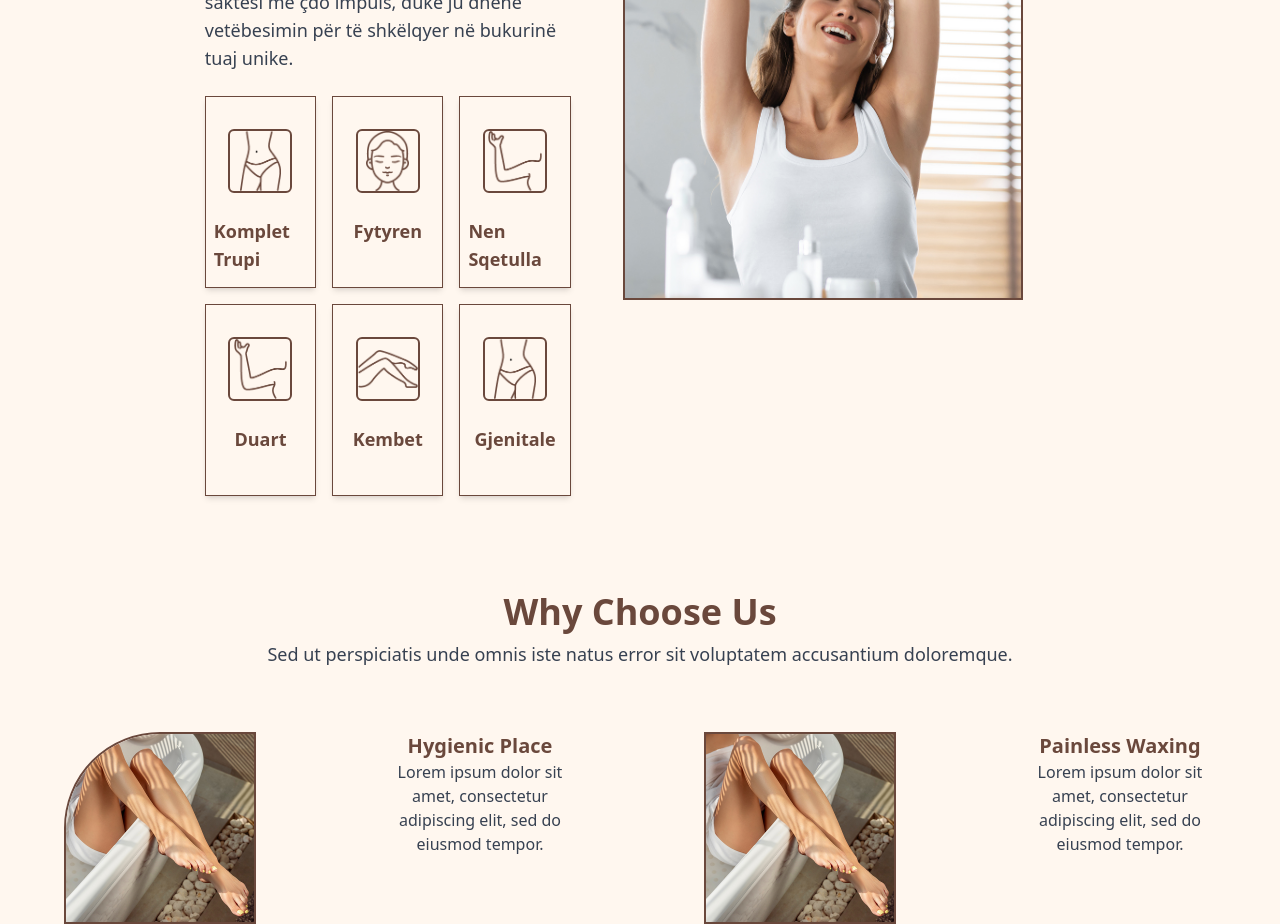
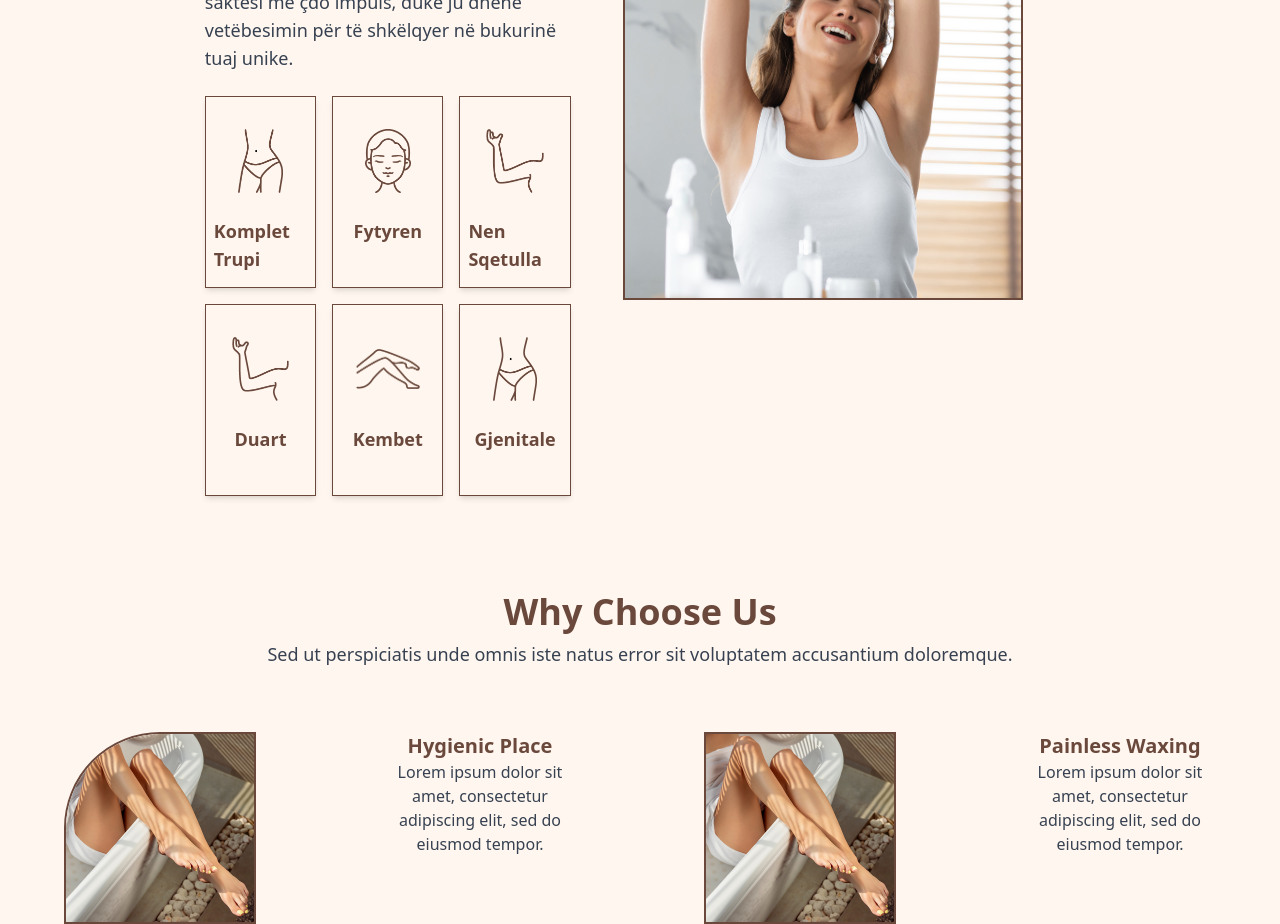
Before and after one commit to ArtisAdemi/LaserBeauty, a React (Vite) app in the folder app/: page / in a window 1280 px wide. Shown: the part 2220-3144 px from the top of the page. Built offline with nearby package versions, Linux system fonts and the light colour scheme.

Commit message:
removed border in cards

```diff
--- a/app/src/pages/Home.tsx
+++ b/app/src/pages/Home.tsx
@@ -87,7 +87,7 @@ const Home: React.FC = () => {
               <img
                 src={body}
                 alt="Face Waxing"
-                className="w-16 h-16 object-contain rounded-md mb-2 border-2 border-[#6a483c]"
+                className="w-16 h-16 object-contain rounded-md mb-2"
               />
               <h3 className="text-lg font-bold text-[#6a483c] mb-1">
                 Komplet Trupi
@@ -98,7 +98,7 @@ const Home: React.FC = () => {
               <img
                 src={fytyra}
                 alt="Body Waxing"
-                className="w-16 h-16 object-contain rounded-md mb-2 border-2 border-[#6a483c]"
+                className="w-16 h-16 object-contain rounded-md mb-2"
               />
               <h3 className="text-lg font-bold text-[#6a483c] mb-1">Fytyren</h3>
             </div>
@@ -107,7 +107,7 @@ const Home: React.FC = () => {
               <img
                 src={dora}
                 alt="Facial Treatment"
-                className="w-16 h-16 object-contain rounded-md mb-2 border-2 border-[#6a483c]"
+                className="w-16 h-16 object-contain rounded-md mb-2"
               />
               <h3 className="text-lg font-bold text-[#6a483c] mb-1">
                 Nen Sqetulla
@@ -118,7 +118,7 @@ const Home: React.FC = () => {
               <img
                 src={dora}
                 alt="Massage Therapy"
-                className="w-16 h-16 object-contain rounded-md mb-2 border-2 border-[#6a483c]"
+                className="w-16 h-16 object-contain rounded-md mb-2"
               />
               <h3 className="text-lg font-bold text-[#6a483c] mb-1">Duart</h3>
             </div>
@@ -127,7 +127,7 @@ const Home: React.FC = () => {
               <img
                 src={legss}
                 alt="Hair Treatment"
-                className="w-16 h-16 object-contain rounded-md mb-2 border-2 border-[#6a483c]"
+                className="w-16 h-16 object-contain rounded-md mb-2"
               />
               <h3 className="text-lg font-bold text-[#6a483c] mb-1">Kembet</h3>
             </div>
@@ -136,7 +136,7 @@ const Home: React.FC = () => {
               <img
                 src={body}
                 alt="Nail Care"
-                className="w-16 h-16 object-contain rounded-md mb-2 border-2 border-[#6a483c]"
+                className="w-16 h-16 object-contain rounded-md mb-2"
               />
               <h3 className="text-lg font-bold text-[#6a483c] mb-1">
                 Gjenitale
```
